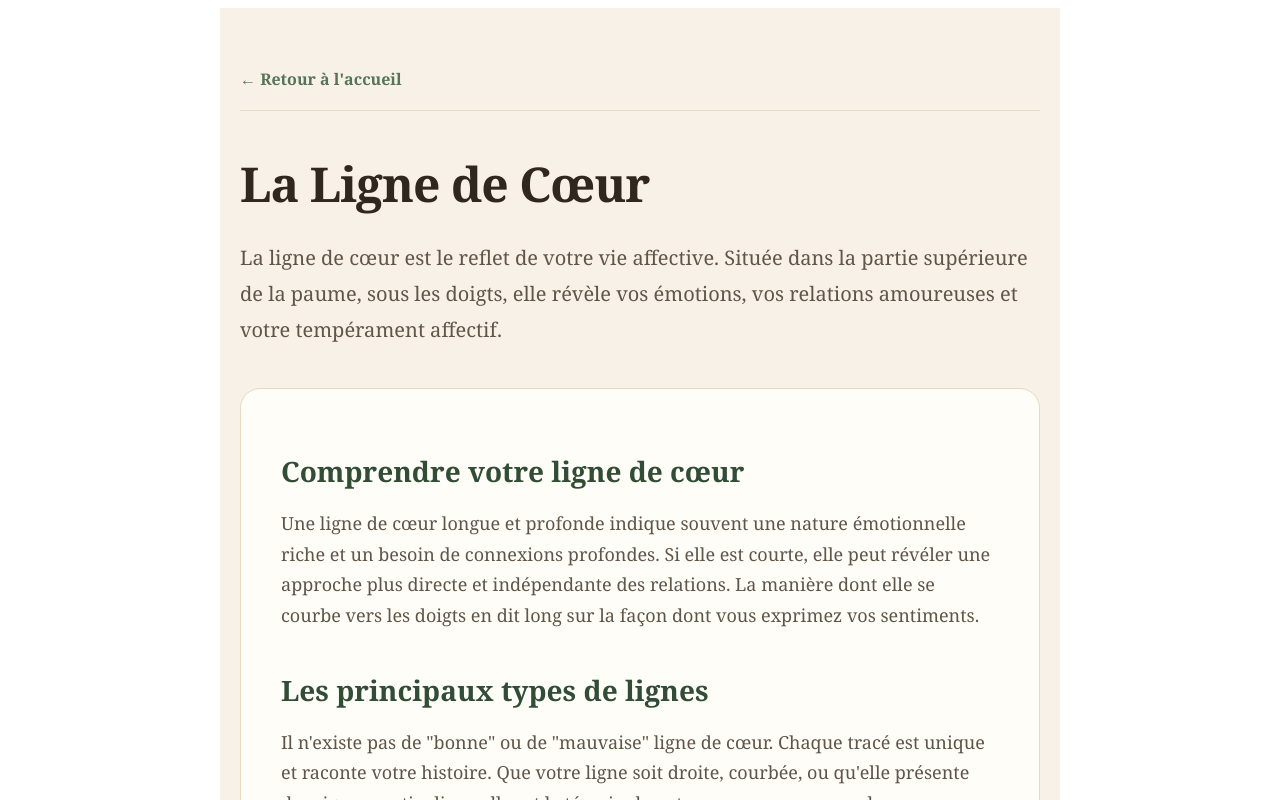
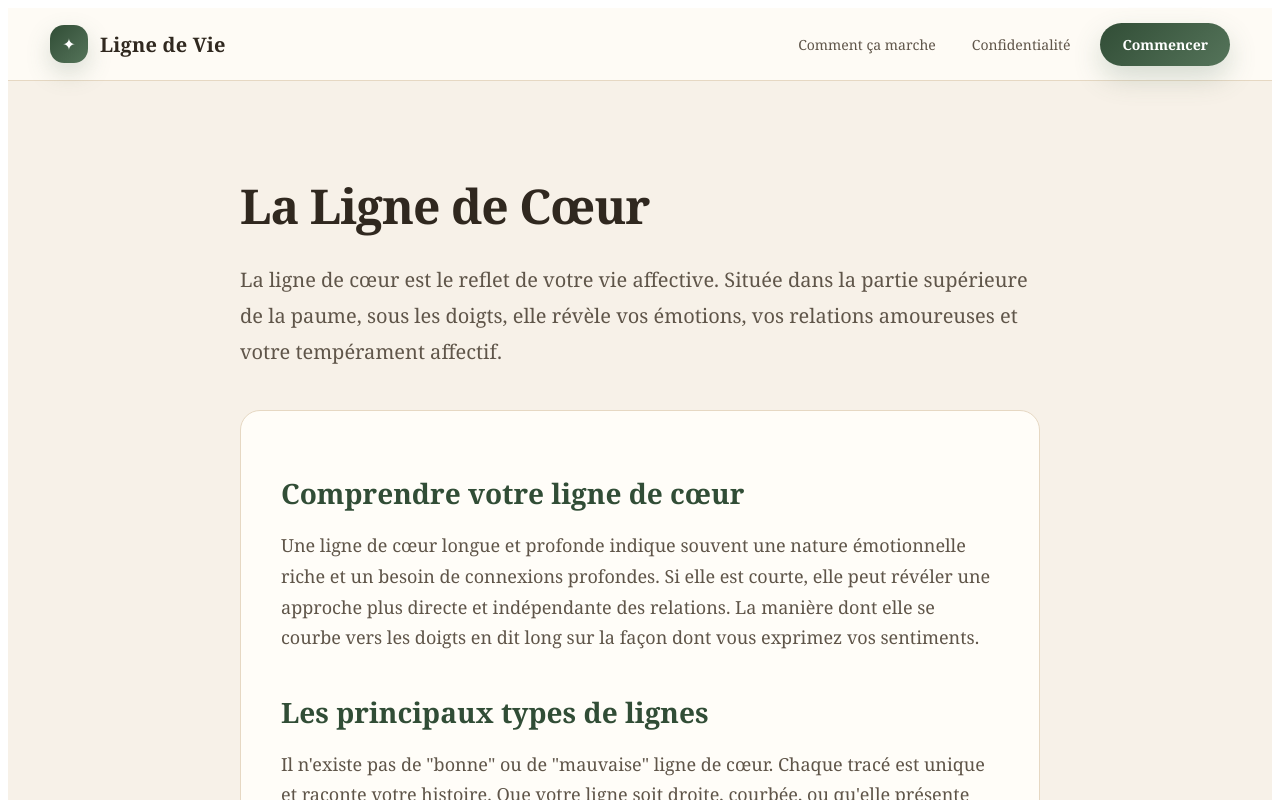
Before and after one commit to Pelleas6/palm-mvp, a Next.js app: page /ligne-de-coeur in a window 1280 px wide. Shown: the top 800 px of the page. Built offline with nearby package versions, Linux system fonts and the light colour scheme.

Commit message:
feat: ajout et intégration composant Header unifié dans les pages SEO

```diff
--- a/app/ligne-de-coeur/page.js
+++ b/app/ligne-de-coeur/page.js
@@ -1,3 +1,5 @@
+import Header from "../../components/Header";
+
 export default function Page() {
   const theme = {
     bg: "#F7F1E8",
@@ -9,11 +11,9 @@ export default function Page() {
   };
 
   return (
-    <div style={{ maxWidth: '800px', margin: '0 auto', padding: '60px 20px', fontFamily: 'Georgia, serif', color: theme.text, backgroundColor: theme.bg, minHeight: '100vh' }}>
-      <header style={{ marginBottom: '40px', borderBottom: `1px solid ${theme.border}`, paddingBottom: '20px' }}>
-        <a href="/" style={{ color: theme.sage, fontWeight: 800, textDecoration: 'none' }}>← Retour à l'accueil</a>
-      </header>
-
+    <div style={{ fontFamily: 'Georgia, serif', color: theme.text, backgroundColor: theme.bg, minHeight: '100vh' }}>
+      <Header />
+      <div style={{ maxWidth: '800px', margin: '0 auto', padding: '60px 20px' }}>
         <h1 style={{ fontSize: '48px', fontWeight: '800', marginBottom: '24px', letterSpacing: '-0.02em' }}>La Ligne de Cœur</h1>
         <p style={{ fontSize: '20px', lineHeight: '1.8', color: theme.textSoft, marginBottom: '40px' }}>
           La ligne de cœur est le reflet de votre vie affective. Située dans la partie supérieure de la paume, sous les doigts, elle révèle vos émotions, vos relations amoureuses et votre tempérament affectif.
@@ -45,5 +45,6 @@ export default function Page() {
           </div>
         </div>
       </div>
+    </div>
   );
 }
--- /dev/null
+++ b/components/Header.js
@@ -0,0 +1,45 @@
+"use client";
+
+const theme = {
+  bg: "#F7F1E8",
+  bg2: "#FFFDF8",
+  card: "#FFFFFF",
+  cardSoft: "rgba(255,255,255,0.82)",
+  border: "#E6D8C3",
+  borderStrong: "#D3BE98",
+  sage: "#55745A",
+  sageDark: "#314D36",
+  sageLight: "#EEF5EF",
+  sageBorder: "#AFC8B3",
+  gold: "#B8933D",
+  goldDark: "#8F6D22",
+  goldLight: "#FFF7E6",
+  text: "#30281F",
+  textSoft: "#5F5549",
+  textLight: "#85796B",
+};
+
+export default function Header() {
+  return (
+    <nav className="navWrap" style={{ position: "sticky", top: 0, zIndex: 100, height: 72, padding: "0 42px", display: "flex", alignItems: "center", justifyContent: "space-between", background: "rgba(255,253,248,.82)", backdropFilter: "blur(16px)", borderBottom: `1px solid ${theme.border}` }}>
+      <a href="/" style={{ display: "flex", alignItems: "center", gap: 12, textDecoration: "none" }}>
+        <span style={{ width: 38, height: 38, borderRadius: 14, display: "grid", placeItems: "center", background: `linear-gradient(135deg, ${theme.sageDark}, ${theme.sage})`, color: "#fff", boxShadow: "0 10px 24px rgba(85,116,90,.22)" }}>✦</span>
+        <span style={{ fontWeight: 800, fontSize: 20, color: theme.text, letterSpacing: ".01em" }}>Ligne de Vie</span>
+      </a>
+
+      <div className="navLinks" style={{ display: "flex", alignItems: "center", gap: 8 }}>
+        <a href="/#comment" className="focusable" style={{ fontSize: 14, color: theme.textSoft, textDecoration: "none", padding: "8px 14px" }}>Comment ça marche</a>
+        <a href="/#confiance" className="focusable" style={{ fontSize: 14, color: theme.textSoft, textDecoration: "none", padding: "8px 14px" }}>Confidentialité</a>
+        <a href="/#form-card" className="focusable primaryCta" style={{ fontSize: 14, fontWeight: 800, color: "#fff", background: `linear-gradient(135deg, ${theme.sageDark}, ${theme.sage})`, textDecoration: "none", padding: "12px 22px", borderRadius: 999, marginLeft: 8, boxShadow: "0 12px 28px rgba(85,116,90,.24)", transition: "all .18s" }}>Commencer</a>
+      </div>
+      <style jsx global>{`
+        .focusable:focus { outline: 3px solid rgba(184,147,61,.22); outline-offset: 2px; }
+        .primaryCta:hover { filter: brightness(.98); transform: translateY(-1px); }
+        @media (max-width: 980px) {
+          .navLinks { display: none !important; }
+          .navWrap { padding: 0 18px !important; }
+        }
+      `}</style>
+    </nav>
+  );
+}
```
Also changed, not shown: app/lecture-main-gauche-droite/page.js (+6 -5 lines), app/ligne-de-tete/page.js (+6 -5 lines). Lines whose indentation alone changed are shown as unchanged.
